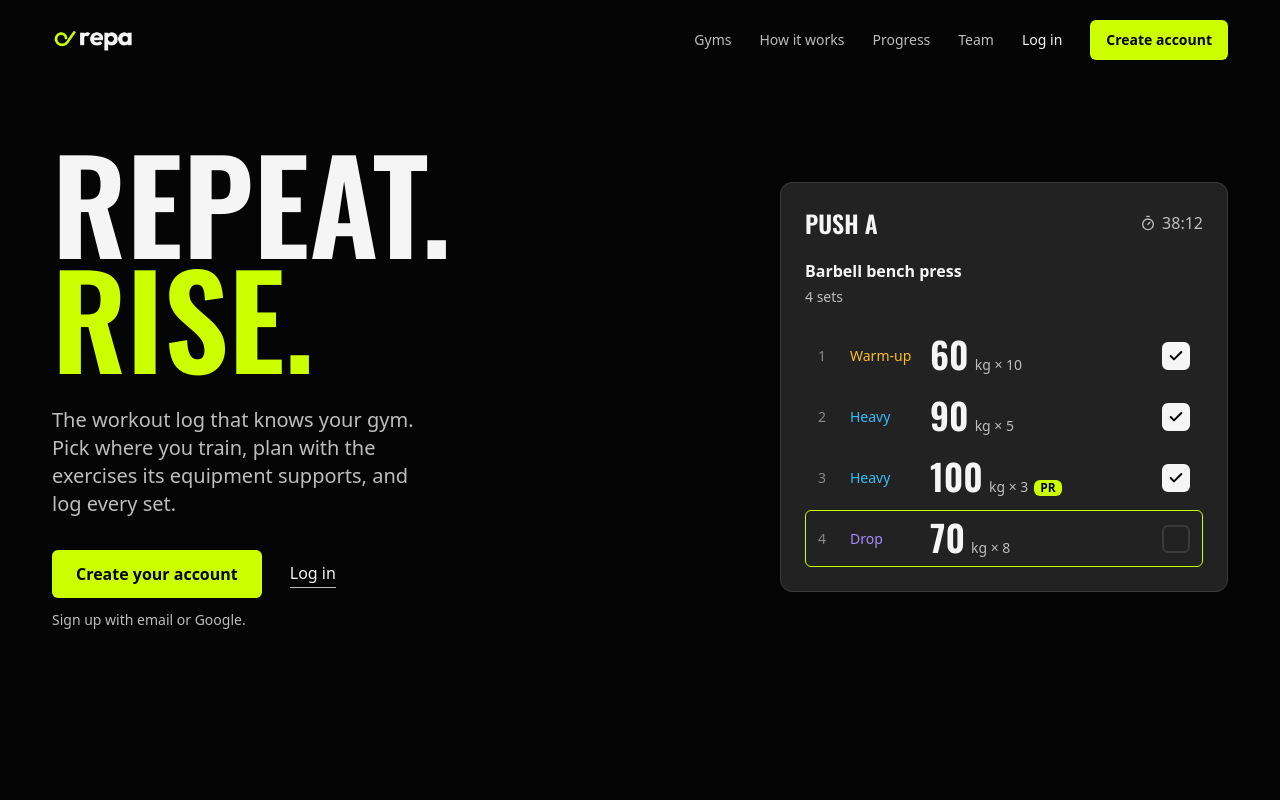
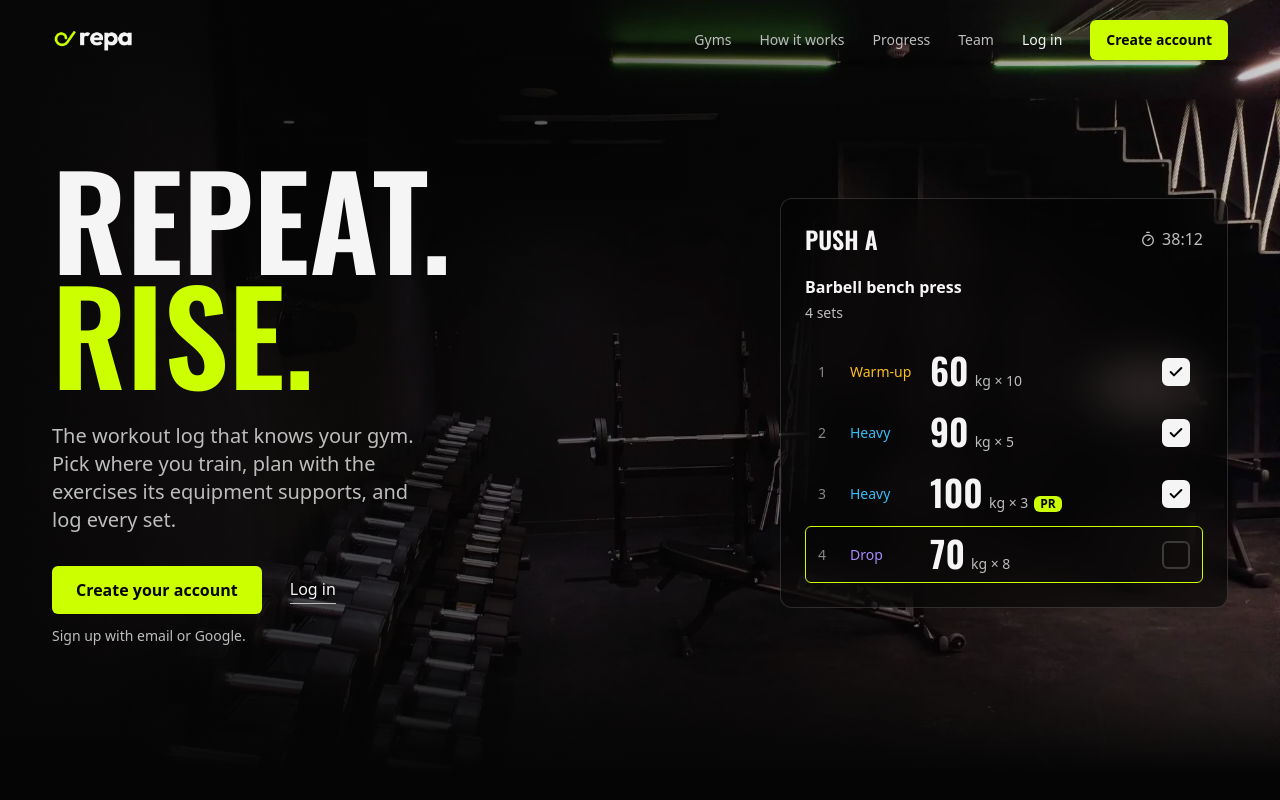
Before and after one commit to shank187/ft_transcendence, a React (Vite) app in the folder frontend/: page / in a window 1280 px wide. Shown: the top 800 px of the page. Built offline with nearby package versions, Linux system fonts and the light colour scheme; no server answers.

Commit message:
feat(landing): dorm gym photo behind the hero with a frosted workout card

```diff
--- a/frontend/src/pages/page_comp/AppCards.tsx
+++ b/frontend/src/pages/page_comp/AppCards.tsx
@@ -22,7 +22,8 @@ export function WorkoutCard() {
         <div
             role="img"
             aria-label="Workout in progress: bench press sets with weight and reps, a new personal record and a live timer"
-            className="flex flex-col gap-5 rounded-lg border border-app-border bg-app-surface p-4 sm:p-6"
+            // frosted glass: half-see-through black + blur, so the gym photo shows softly behind the card
+            className="flex flex-col gap-5 rounded-lg border border-app-text/15 bg-app-canvas/55 p-4 backdrop-blur-xl sm:p-6"
         >
             <div className="flex items-center justify-between">
                 <span className="font-display text-2xl font-semibold uppercase">Push A</span>
--- a/frontend/src/pages/page_comp/Hero.tsx
+++ b/frontend/src/pages/page_comp/Hero.tsx
@@ -2,10 +2,37 @@ import { Link } from "react-router-dom";
 import Container from "./Container";
 import { WorkoutCard } from "./AppCards";
 
+// A real photo of our dorm gym behind the hero, with a dark layer on top so the text stays readable.
+// The photo and the layers sit at -z-10 (behind the content); "isolate" keeps them inside this section.
+// pt-28 leaves room for the navbar, which is placed on top of this section.
 function Hero() {
     return (
-        <section id="top">
-            <Container className="flex flex-col gap-14 pb-20 pt-10 lg:flex-row lg:items-center lg:gap-24 lg:pb-28 lg:pt-16">
+        <section id="top" className="relative isolate overflow-hidden">
+            {/* Decorative (the text and the card carry the meaning), so alt is empty.
+                Phones: the whole photo at its real 4:3 shape across the top, never cropped to a slice.
+                Desktop: it covers the hero (a 4:3 photo in a wide box only loses a thin top and bottom strip). */}
+            <img
+                src="/landing/hero.jpg"
+                alt=""
+                className="absolute inset-x-0 top-0 -z-10 aspect-[4/3] w-full object-cover lg:inset-y-0 lg:aspect-auto lg:h-full"
+                width={2048}
+                height={1536}
+                fetchPriority="high"
+            />
+            {/* Phones: the photo fades from lightly dark at the top into the black page at its bottom edge. */}
+            <div
+                aria-hidden="true"
+                className="absolute inset-x-0 top-0 -z-10 aspect-[4/3] bg-linear-to-b from-app-canvas/30 to-app-canvas lg:hidden"
+            />
+            {/* Desktop: darkest behind the text (left), light behind the card (right) so the gym shows. */}
+            <div
+                aria-hidden="true"
+                className="absolute inset-0 -z-10 hidden bg-linear-to-r from-app-canvas/90 via-app-canvas/60 to-app-canvas/20 lg:block"
+            />
+            {/* Desktop: fades the photo into the black page at the bottom. */}
+            <div aria-hidden="true" className="absolute inset-x-0 bottom-0 -z-10 hidden h-40 bg-linear-to-t from-app-canvas lg:block" />
+
+            <Container className="flex flex-col gap-14 pb-24 pt-28 lg:flex-row lg:items-center lg:gap-24 lg:pb-32 lg:pt-40">
                 <div className="flex flex-1 flex-col gap-8">
                     <h1 className="font-display text-7xl font-semibold uppercase leading-[0.9] sm:text-8xl lg:text-9xl">
                         Repeat.
--- a/frontend/src/pages/page_comp/Navbar.tsx
+++ b/frontend/src/pages/page_comp/Navbar.tsx
@@ -10,9 +10,10 @@ const sectionLinks = [
     { label: "Team", href: "#team" },
 ];
 
+// Placed on top of the hero photo (absolute), so the photo runs under it.
 function Navbar() {
     return (
-        <header>
+        <header className="absolute inset-x-0 top-0 z-10">
             <Container className="flex items-center justify-between gap-3 py-5 sm:gap-4">
                 <a href="#top" aria-label="Repa home">
                     <RepaLogo className="h-7 w-auto sm:h-8" />
```
Also changed, not shown: frontend/public/landing/hero.jpg (added).
